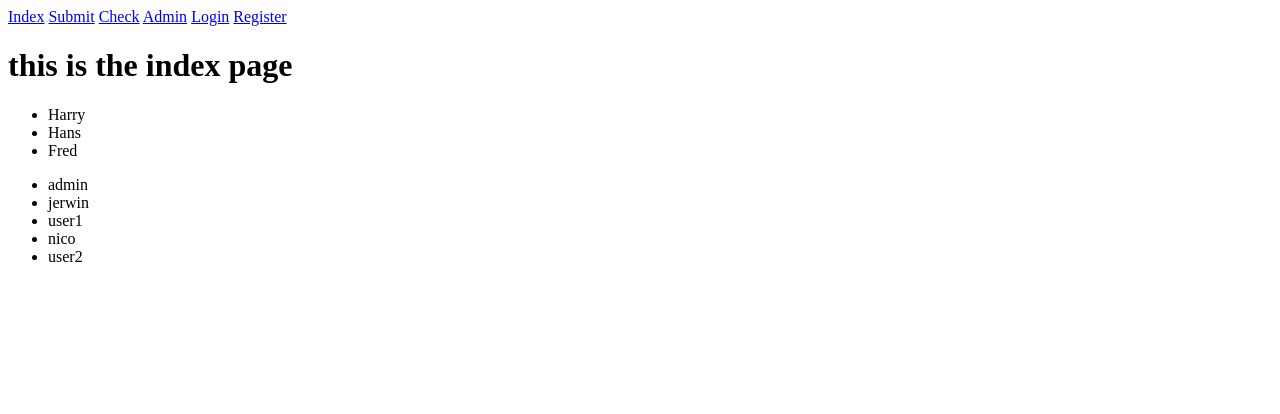
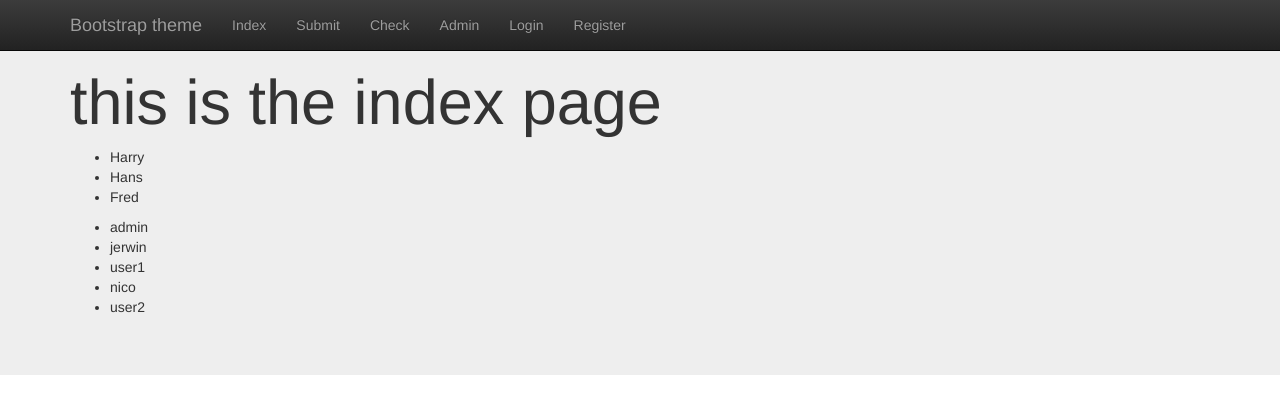
Before and after one commit to jerwinwieser/planner, a Django app: page / in a window 1280 px wide. Shown: the top 414 px of the page. Run offline with Django 3.2, Linux system fonts and the light colour scheme; data comes from the database, SQL or seed files in the repository; both versions use the stored data as it was after the commit; some libraries are stand-ins or nearby versions.

Commit message:
set up some frontend

```diff
--- a/planner/settings.py
+++ b/planner/settings.py
@@ -127,6 +127,10 @@ USE_TZ = True
 
 STATIC_URL = '/static/'
 
+STATICFILES_DIRS = (
+    os.path.join(BASE_DIR, 'static'),
+    )
+
 CRISPY_TEMPLATE_PACK = 'bootstrap4'
 
 LOGIN_REDIRECT_URL = 'index'
--- /dev/null
+++ b/registrations/static/registrations/style.css
@@ -0,0 +1,3 @@
+/*body {
+  background-color: lightblue;
+}*/
--- a/registrations/templates/registrations/base.html
+++ b/registrations/templates/registrations/base.html
@@ -1,29 +1,63 @@
+{% load static %}
+
 <!DOCTYPE html>
 <html>
 <head>
-	<title>
-		{% block title %}{% endblock %}
-	</title>
+
+	<link rel="stylesheet" href="{% static 'registrations/style.css' %}" />
+
+	<!-- Latest compiled and minified CSS -->
+	<link rel="stylesheet" href="https://maxcdn.bootstrapcdn.com/bootstrap/3.3.7/css/bootstrap.min.css" integrity="sha384-BVYiiSIFeK1dGmJRAkycuHAHRg32OmUcww7on3RYdg4Va+PmSTsz/K68vbdEjh4u" crossorigin="anonymous">
+
+	<!-- Optional theme -->
+	<link rel="stylesheet" href="https://maxcdn.bootstrapcdn.com/bootstrap/3.3.7/css/bootstrap-theme.min.css" integrity="sha384-rHyoN1iRsVXV4nD0JutlnGaslCJuC7uwjduW9SVrLvRYooPp2bWYgmgJQIXwl/Sp" crossorigin="anonymous">
+
+	<!-- Latest compiled and minified JavaScript -->
+	<script src="https://maxcdn.bootstrapcdn.com/bootstrap/3.3.7/js/bootstrap.min.js" integrity="sha384-Tc5IQib027qvyjSMfHjOMaLkfuWVxZxUPnCJA7l2mCWNIpG9mGCD8wGNIcPD7Txa" crossorigin="anonymous"></script>
+
+	<title>{% block title %}{% endblock %}</title>
+
 </head>
 <body>
 
-	<div class="d-flex flex-column flex-md-row align-items-center p-3 px-md-4 mb-3 bg-white border-bottom box-shadow">
-		<nav class="my-2 my-md-0 mr-md-3">
-			<a class="p-2 text-dark" href="{% url 'index' %}">Index</a>
-			<a class="p-2 text-dark" href="{% url 'submit' %}">Submit</a>
-			<a class="p-2 text-dark" href="{% url 'check' %}">Check</a>
-			<a class="p-2 text-dark" href="{% url 'admin:index' %}">Admin</a>
+	<nav class="navbar navbar-inverse navbar-fixed-top">
+		<div class="container">
+			<div class="navbar-header">
+				<button type="button" class="navbar-toggle collapsed" data-toggle="collapse" data-target="#navbar" aria-expanded="false" aria-controls="navbar">
+					<span class="sr-only">Toggle navigation</span>
+					<span class="icon-bar"></span>
+					<span class="icon-bar"></span>
+					<span class="icon-bar"></span>
+				</button>
+				<a class="navbar-brand" href="#">Bootstrap theme</a>
+			</div>
+			<div id="navbar" class="navbar-collapse collapse">
+				<ul class="nav navbar-nav">
 
-			{% if request.user.is_authenticated %}
-			<a class="nav-link" href="{% url 'logout' %}">Logout</a>
-			{% else %}
-			<a class="nav-link" href="{% url 'login' %}">Login</a>
-			<a class="nav-link" href="{% url 'register' %}">Register</a>
-			{% endif %}
-		</nav>
+					<li><a class="p-2 text-dark" href="{% url 'index' %}">Index</a></li>
+					<li><a class="p-2 text-dark" href="{% url 'submit' %}">Submit</a></li>
+					<li><a class="p-2 text-dark" href="{% url 'check' %}">Check</a></li>
+					<li><a class="p-2 text-dark" href="{% url 'admin:index' %}">Admin</a></li>
+
+					{% if request.user.is_authenticated %}
+					<li><a class="nav-link" href="{% url 'logout' %}">Logout</a></li>
+					{% else %}
+					<li><a class="nav-link" href="{% url 'login' %}">Login</a></li>
+					<li><a class="nav-link" href="{% url 'register' %}">Register</a></li>
+					{% endif %}
+
+				</ul>
+			</div>
+		</div>
+	</nav>
+
+	<div class="jumbotron">
+		<div class="container">
+
+			{% block content %}{% endblock %}
+
+		</div>
 	</div>
-
-	{% block content %}{% endblock %}
 
 </body>
 </html>
--- /dev/null
+++ b/registrations/templates/registrations/base_check.html
@@ -0,0 +1 @@
+{% extends 'registrations/base.html' %}
--- a/registrations/templates/registrations/check.html
+++ b/registrations/templates/registrations/check.html
@@ -1,4 +1,4 @@
-{% extends 'registrations/base_section.html' %}
+{% extends 'registrations/base_check.html' %}
 
 {% block title %}registrations - check{% endblock %}
 
--- a/registrations/templates/registrations/index.html
+++ b/registrations/templates/registrations/index.html
@@ -1,4 +1,4 @@
-{% extends 'registrations/base_section.html' %}
+{% extends 'registrations/base.html' %}
 
 {% block title %}registrations - index{% endblock %}
 
--- a/registrations/templates/registrations/submit.html
+++ b/registrations/templates/registrations/submit.html
@@ -1,4 +1,4 @@
-{% extends 'registrations/base.html' %}
+{% extends 'registrations/base_section.html' %}
 
 {% block title %}registrations - submit{% endblock %}
 
```
Also changed, not shown: db.sqlite3.
